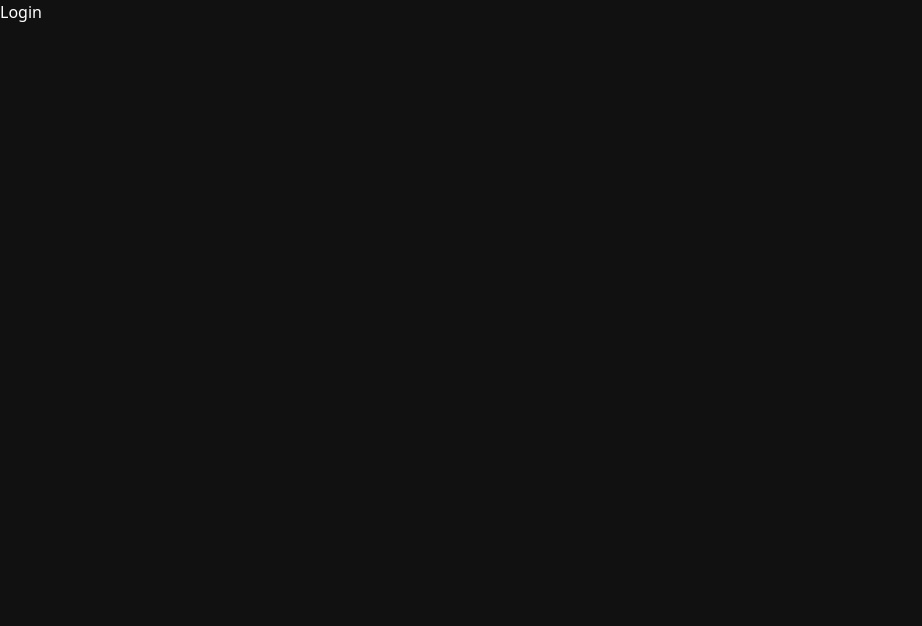
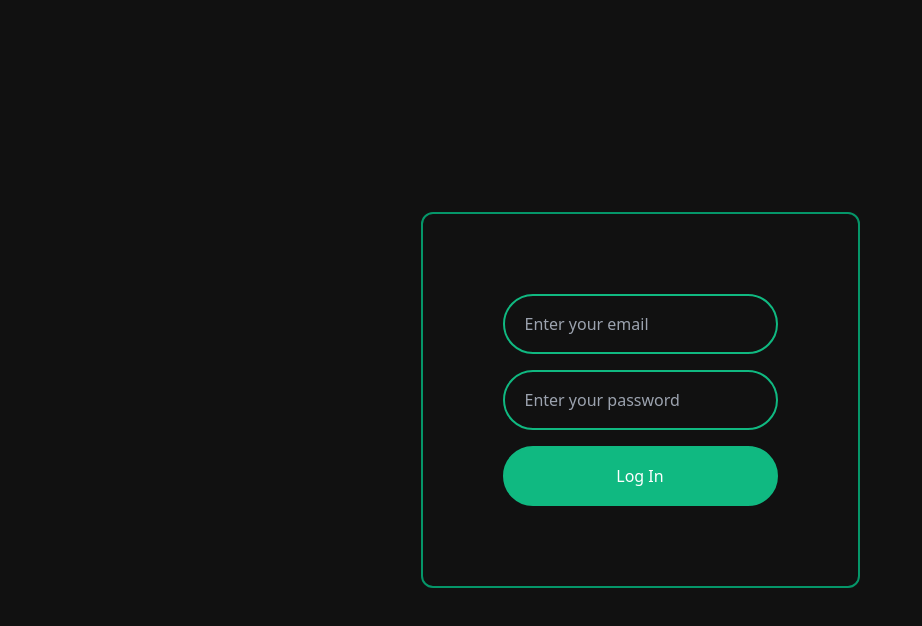
Before and after one commit to gopallchoudhary/EmployManagmentSystem, a React (Vite) app: page / in a window 1280 px wide. Shown: the top 626 px of the page, without its empty margins (0-922 px from the left). Built offline with nearby package versions, Linux system fonts and the light colour scheme.

Commit message:
added Log In

```diff
--- a/src/App.jsx
+++ b/src/App.jsx
@@ -1,6 +1,6 @@
 import { useState } from "react";
 import "./App.css";
-import Login from "./components/Auth/Login";
+import { Login } from "./components";
 
 function App() {
 
--- a/src/components/Auth/Login.jsx
+++ b/src/components/Auth/Login.jsx
@@ -1,11 +1,47 @@
-import React from "react";
+import React, { useState } from "react";
 
 function Login() {
+  const [email, setEmail] = useState("");
+  const [password, setPassword] = useState("");
+
+  const submitHandler = (e) => {
+    e.preventDefault();
+    setEmail("");
+    setPassword("");
+  };
+
   return (
-    <div>
-      Login
+    <div className="h-screen w-screen flex items-center justify-center">
+      <div className="border-2 border-emerald-600 p-20 rounded-xl">
+        <form
+          onSubmit={(e) => {
+            submitHandler(e);
+          }}
+          className="flex items-center justify-center flex-col"
+        >
+          <input
+            required
+            value={email}
+            onChange={(e) => setEmail(e.target.value)}
+            className="border-2  border-emerald-500 px-5 py-4 rounded-full bg-transparent placeholder:text-gray-400 outline-none"
+            type="email"
+            placeholder="Enter your email"
+          />
+          <input
+            required
+            value={password}
+            onChange={(e) => setPassword(e.target.value)}
+            className="border-2 mt-4 border-emerald-500 px-5 py-4 rounded-full bg-transparent placeholder:text-gray-400 outline-none"
+            type="password"
+            placeholder="Enter your password"
+          />
+          <button className="border-2 mt-4 w-full border-emerald-500 px-5 py-4 rounded-full bg-emerald-500 placeholder:text-gray-400 outline-none">
+            Log In
+          </button>
+        </form>
+      </div>
     </div>
-  )
+  );
 }
 
 export default Login;
```
